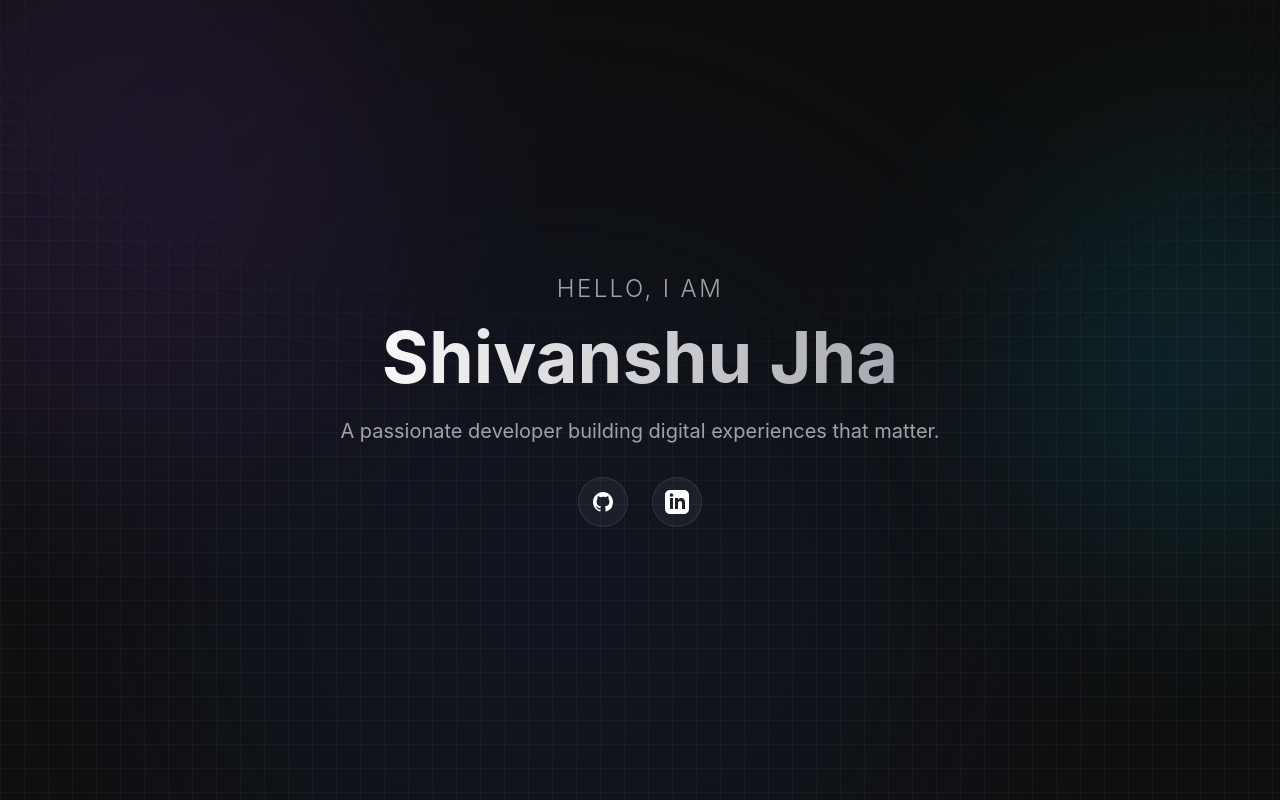
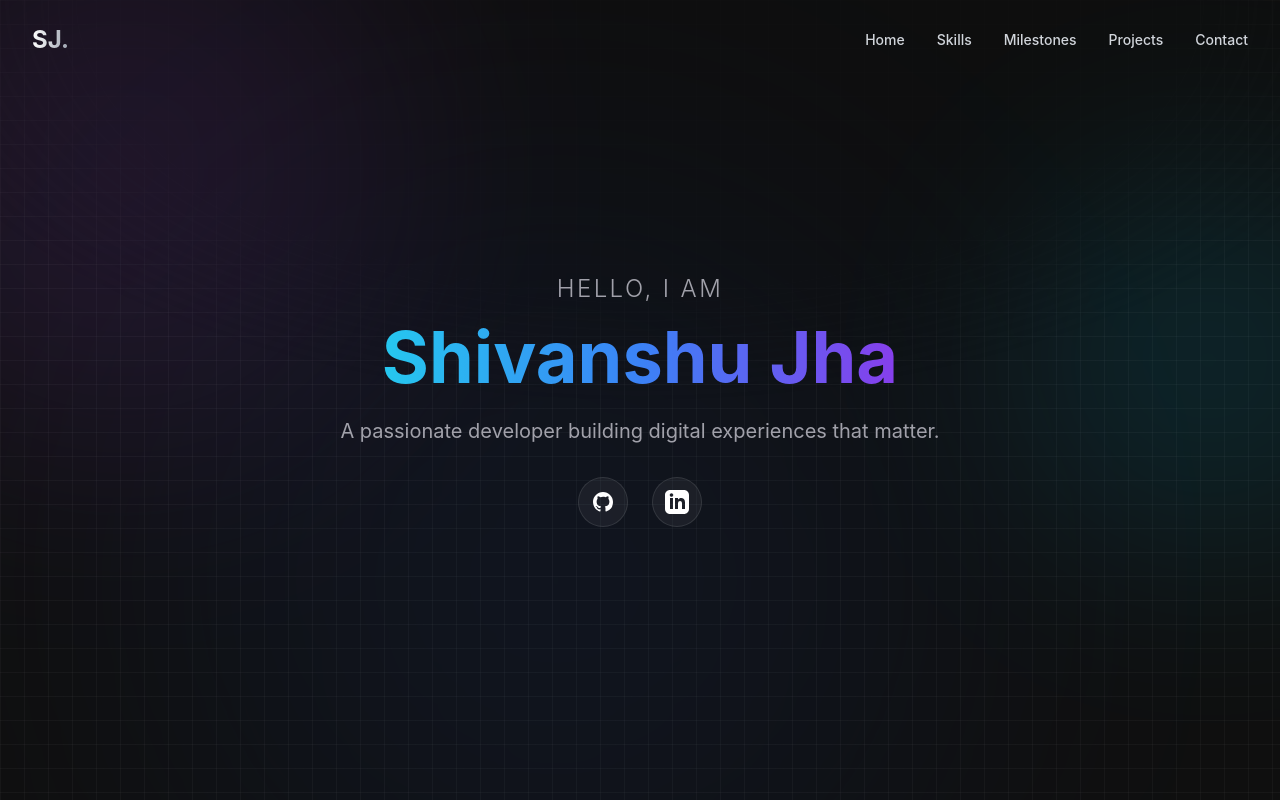
Before and after one commit to jshivanshuu/Portfolio-shivanshu, a React (Vite) app: page / in a window 1280 px wide. Shown: the top 800 px of the page. Built offline with nearby package versions, Linux system fonts and the light colour scheme.

Commit message:
added colour to heading

```diff
--- a/src/components/Achievements.jsx
+++ b/src/components/Achievements.jsx
@@ -10,14 +10,14 @@ const achievements = [
 
 const Achievements = () => {
     return (
-        <section className="py-20 px-8 bg-primary text-secondary relative overflow-hidden">
+        <section id="milestones" className="py-20 px-8 bg-primary text-secondary relative overflow-hidden">
             <SectionBackground />
 
             <div className="max-w-7xl mx-auto relative z-10">
                 <motion.h2
                     initial={{ opacity: 0, scale: 0.9 }}
                     whileInView={{ opacity: 1, scale: 1 }}
-                    className="text-3xl md:text-5xl font-bold mb-16 text-center bg-gradient-to-r from-accent to-purple-500 bg-clip-text text-transparent"
+                    className="text-3xl md:text-5xl font-bold mb-16 text-center bg-gradient-to-r from-orange-400 to-red-600 bg-clip-text text-transparent"
                 >
                     Milestones
                 </motion.h2>
--- a/src/components/Contact.jsx
+++ b/src/components/Contact.jsx
@@ -3,10 +3,10 @@ import SectionBackground from './SectionBackground';
 
 const Contact = () => {
     return (
-        <section className="py-20 px-8 bg-primary text-center text-secondary border-t border-white/5 relative overflow-hidden">
+        <section id="contact" className="py-20 px-8 bg-primary text-center text-secondary border-t border-white/5 relative overflow-hidden">
             <SectionBackground />
             <div className="relative z-10">
-                <h2 className="text-3xl font-bold mb-6 text-white">Let's Connect</h2>
+                <h2 className="text-3xl font-bold mb-6 bg-gradient-to-r from-yellow-400 to-orange-500 bg-clip-text text-transparent">Let's Connect</h2>
                 <p className="text-[#a1a1aa] mb-8 max-w-xl mx-auto">
                     Interested in working together? Feel free to reach out for collaborations or just a friendly hello.
                 </p>
--- a/src/components/Hero.jsx
+++ b/src/components/Hero.jsx
@@ -4,7 +4,7 @@ import SectionBackground from './SectionBackground';
 
 const Hero = () => {
     return (
-        <section className="h-screen w-full flex flex-col justify-center items-center bg-primary text-secondary relative overflow-hidden">
+        <section id="hero" className="h-screen w-full flex flex-col justify-center items-center bg-primary text-secondary relative overflow-hidden">
             <SectionBackground />
 
             <motion.div
@@ -16,7 +16,7 @@ const Hero = () => {
                 <h2 className="text-xl md:text-2xl font-light tracking-widest text-[#a1a1aa] mb-4">
                     HELLO, I AM
                 </h2>
-                <h1 className="text-5xl md:text-7xl font-bold mb-6 bg-gradient-to-r from-white to-[#a1a1aa] bg-clip-text text-transparent">
+                <h1 className="text-5xl md:text-7xl font-bold mb-6 bg-gradient-to-r from-cyan-400 via-blue-500 to-purple-600 bg-clip-text text-transparent">
                     Shivanshu Jha
                 </h1>
                 <p className="text-lg md:text-xl text-[#a1a1aa] max-w-2xl mx-auto leading-relaxed">
@@ -39,7 +39,7 @@ const Hero = () => {
                     <motion.a
                         whileHover={{ scale: 1.1 }}
                         whileTap={{ scale: 0.95 }}
-                        href="#"
+                        href=""
                         target="_blank"
                         rel="noopener noreferrer"
                         className="p-3 bg-white/5 border border-white/10 rounded-full hover:bg-white/10 hover:border-accent/50 transition-colors"
--- /dev/null
+++ b/src/components/Navbar.jsx
@@ -0,0 +1,114 @@
+import React, { useState, useEffect } from 'react';
+import { motion, AnimatePresence } from 'framer-motion';
+
+const navLinks = [
+    { name: 'Home', href: '#hero' },
+    { name: 'Skills', href: '#skills' },
+    { name: 'Milestones', href: '#milestones' },
+    { name: 'Projects', href: '#projects' },
+    { name: 'Contact', href: '#contact' },
+];
+
+const Navbar = () => {
+    const [scrolled, setScrolled] = useState(false);
+    const [mobileMenuOpen, setMobileMenuOpen] = useState(false);
+
+    useEffect(() => {
+        const handleScroll = () => {
+            setScrolled(window.scrollY > 50);
+        };
+        window.addEventListener('scroll', handleScroll);
+        return () => window.removeEventListener('scroll', handleScroll);
+    }, []);
+
+    const scrollToSection = (e, href) => {
+        e.preventDefault();
+        const element = document.querySelector(href);
+        if (element) {
+            setMobileMenuOpen(false);
+            element.scrollIntoView({ behavior: 'smooth' });
+        }
+    };
+
+    return (
+        <motion.nav
+            initial={{ y: -100 }}
+            animate={{ y: 0 }}
+            className={`fixed top-0 left-0 right-0 z-50 transition-all duration-300 ${scrolled ? 'py-4 bg-primary/80 backdrop-blur-md border-b border-white/5' : 'py-6 bg-transparent'
+                }`}
+        >
+            <div className="max-w-7xl mx-auto px-8 flex justify-between items-center">
+                <a
+                    href="#hero"
+                    onClick={(e) => scrollToSection(e, '#hero')}
+                    className="text-2xl font-bold bg-gradient-to-r from-white to-gray-400 bg-clip-text text-transparent"
+                >
+                    SJ.
+                </a>
+
+                {/* Desktop Menu */}
+                <div className="hidden md:flex gap-8">
+                    {navLinks.map((link) => (
+                        <a
+                            key={link.name}
+                            href={link.href}
+                            onClick={(e) => scrollToSection(e, link.href)}
+                            className="text-sm font-medium text-gray-300 hover:text-accent transition-colors relative group"
+                        >
+                            {link.name}
+                            <span className="absolute -bottom-1 left-0 w-0 h-0.5 bg-accent transition-all group-hover:w-full" />
+                        </a>
+                    ))}
+                </div>
+
+                {/* Mobile Menu Button */}
+                <button
+                    className="md:hidden text-white p-2"
+                    onClick={() => setMobileMenuOpen(!mobileMenuOpen)}
+                >
+                    <div className="w-6 flex flex-col gap-1.5 items-end">
+                        <motion.span
+                            animate={{ rotate: mobileMenuOpen ? 45 : 0, y: mobileMenuOpen ? 8 : 0 }}
+                            className="h-0.5 w-6 bg-white block"
+                        />
+                        <motion.span
+                            animate={{ opacity: mobileMenuOpen ? 0 : 1 }}
+                            className="h-0.5 w-4 bg-white block"
+                        />
+                        <motion.span
+                            animate={{ rotate: mobileMenuOpen ? -45 : 0, y: mobileMenuOpen ? -8 : 0 }}
+                            className="h-0.5 w-6 bg-white block"
+                        />
+                    </div>
+                </button>
+            </div>
+
+            {/* Mobile Menu Overlay */}
+            <AnimatePresence>
+                {mobileMenuOpen && (
+                    <motion.div
+                        initial={{ opacity: 0, height: 0 }}
+                        animate={{ opacity: 1, height: 'auto' }}
+                        exit={{ opacity: 0, height: 0 }}
+                        className="md:hidden bg-primary/95 backdrop-blur-xl border-b border-white/10"
+                    >
+                        <div className="flex flex-col p-8 gap-4">
+                            {navLinks.map((link) => (
+                                <a
+                                    key={link.name}
+                                    href={link.href}
+                                    onClick={(e) => scrollToSection(e, link.href)}
+                                    className="text-lg font-medium text-gray-300 hover:text-accent"
+                                >
+                                    {link.name}
+                                </a>
+                            ))}
+                        </div>
+                    </motion.div>
+                )}
+            </AnimatePresence>
+        </motion.nav>
+    );
+};
+
+export default Navbar;
--- a/src/components/Projects.jsx
+++ b/src/components/Projects.jsx
@@ -25,13 +25,13 @@ const projects = [
 
 const Projects = () => {
     return (
-        <section className="py-20 px-8 bg-primary text-secondary relative overflow-hidden">
+        <section id="projects" className="py-20 px-8 bg-primary text-secondary relative overflow-hidden">
             <SectionBackground />
             <div className="max-w-6xl mx-auto relative z-10">
                 <motion.h2
                     initial={{ opacity: 0, y: -20 }}
                     whileInView={{ opacity: 1, y: 0 }}
-                    className="text-3xl md:text-5xl font-bold mb-16 text-center text-white"
+                    className="text-3xl md:text-5xl font-bold mb-16 text-center bg-gradient-to-r from-purple-400 to-pink-600 bg-clip-text text-transparent"
                 >
                     Featured Work
                 </motion.h2>
--- a/src/components/Skills.jsx
+++ b/src/components/Skills.jsx
@@ -12,14 +12,14 @@ const skills = [
 
 const Skills = () => {
     return (
-        <section className="py-20 px-8 bg-primary text-secondary relative overflow-hidden">
+        <section id="skills" className="py-20 px-8 bg-primary text-secondary relative overflow-hidden">
             <SectionBackground />
             <div className="max-w-6xl mx-auto relative z-10">
                 <motion.h2
                     initial={{ opacity: 0, x: -20 }}
                     whileInView={{ opacity: 1, x: 0 }}
                     transition={{ duration: 0.5 }}
-                    className="text-3xl md:text-5xl font-bold mb-12 text-center bg-gradient-to-r from-accent to-purple-500 bg-clip-text text-transparent"
+                    className="text-3xl md:text-5xl font-bold mb-12 text-center bg-gradient-to-r from-emerald-400 to-cyan-500 bg-clip-text text-transparent"
                 >
                     Technical Skills
                 </motion.h2>
--- a/src/pages/Home.jsx
+++ b/src/pages/Home.jsx
@@ -5,9 +5,12 @@ import Achievements from '../components/Achievements';
 import Projects from '../components/Projects';
 import Contact from '../components/Contact';
 
+import Navbar from '../components/Navbar';
+
 const Home = () => {
     return (
         <div className="bg-primary min-h-screen">
+            <Navbar />
             <Hero />
             <Skills />
             <Achievements />
```
